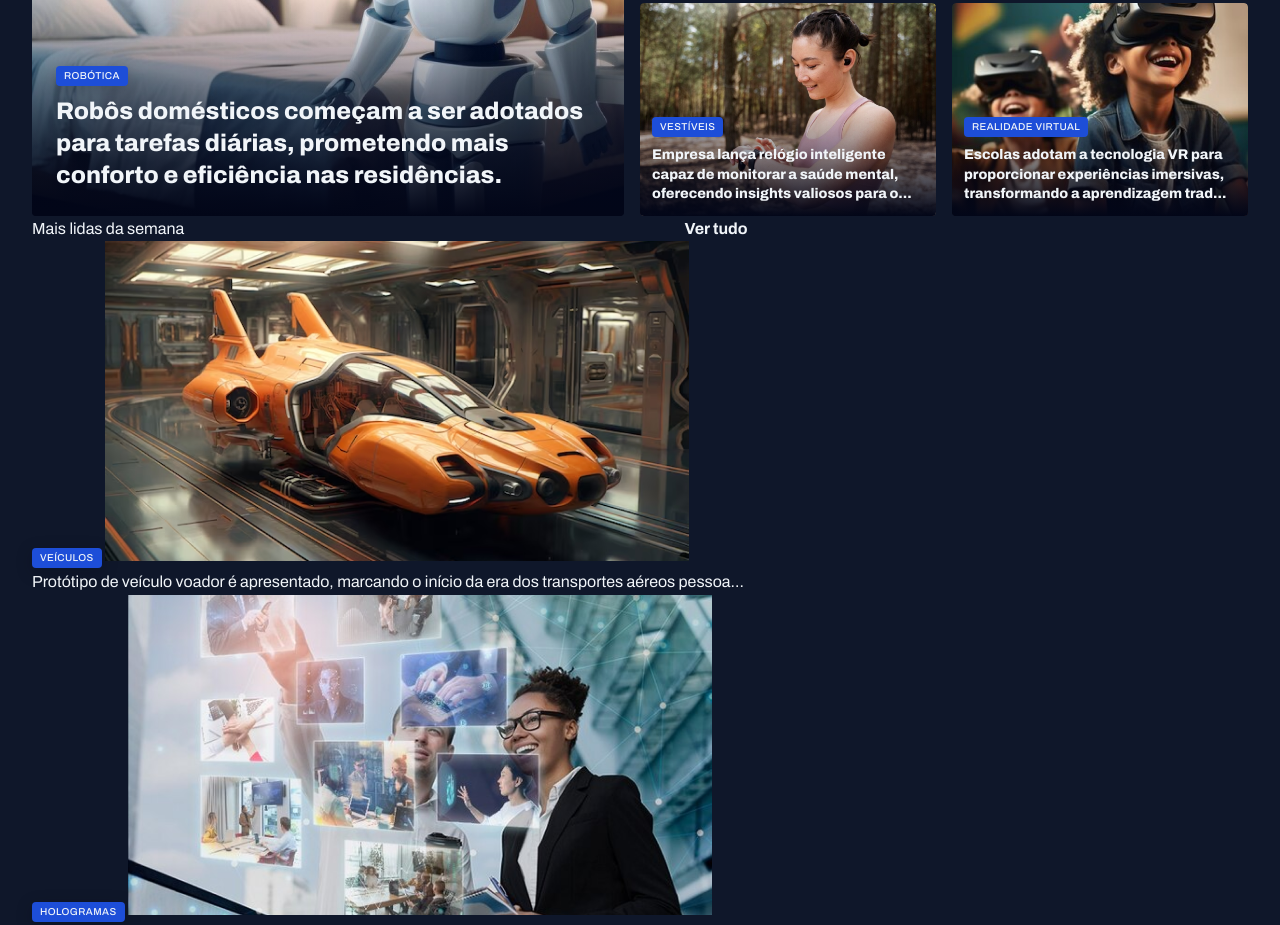
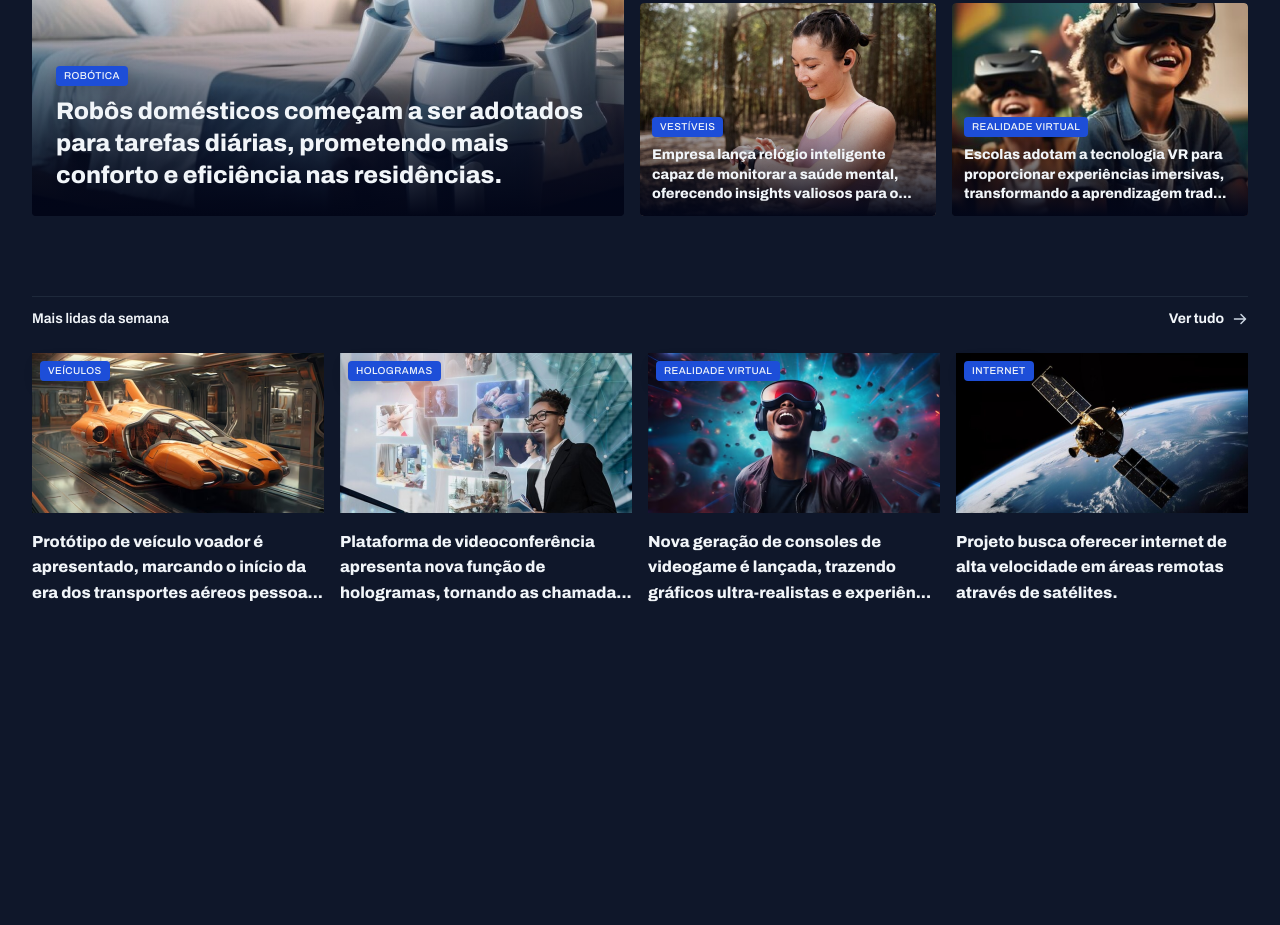
Before and after one commit to BrazDv/Portal-de-Noticias, a plain HTML site: page index.html in a window 1280 px wide. Shown: the part 394-1319 px from the top of the page. After the commit the page ends 1000 px from the top, so only its background shows below. Drawn offline with Linux system fonts and the light colour scheme.

Commit message:
Aplicando estilos na seção mais lidas da semana.

```diff
--- a/index.html
+++ b/index.html
@@ -26,7 +26,7 @@
       <img src="/assets/icons/MagnifyingGlass.svg" alt="[Icone de lupa para pesquisa]">
     </div>
    </nav>
-  <nav id="secondary" class="grid grid-flow-col">
+   <nav id="secondary" class="grid grid-flow-col">
     <a href="#">Inteligência Artificial</a>
     <a href="#">Blockchain</a>
     <a href="#">Hologramas</a>
@@ -34,11 +34,11 @@
     <a href="#">Vestíveis</a>
     <a href="#">Realidade Aumentada</a>
     <a href="#">Realidade  Virtual</a>
-  </nav>
+   </nav>
 
 
   </header>
-  <main class="container">
+  <main class=" grid container">
     <section id="featured" class="grid grid-flow-col gap-16">
       <figure class="card">
         <img src="./assets/images/Image 01.png" alt="Robôs domésticos começam a ser adotados para tarefas diárias, prometendo mais conforto e eficiência nas residências.">
@@ -101,7 +101,7 @@
           <span></span>
         </a>
       </header>
-      <div class="gap-16">
+      <div class="grid gap-16">
         <figure>
           <span class="content-tag">Veículos</span>
           <img src="./assets/images/Image 06.png" alt="">
--- a/styles/global.css
+++ b/styles/global.css
@@ -47,6 +47,7 @@ h1, h2, h3 {
 }
 main {
   margin-top: 40px;
+  gap: 80px;
 }
 .content-tag {
   display: inline-block;
--- a/styles/sections.css
+++ b/styles/sections.css
@@ -1,9 +1,28 @@
+section header {
+ border-top: 1px solid var(--stroke-color);
+ padding-block: 12px 24px;
+ font: var(--text-span);
+  a{
+   justify-self: end;
+   align-items: center;
+   gap: 8px;
+
+   span{
+     background-image: url(/assets/icons/ArrowRight.svg);
+     height: 16px;
+     width: 16px;
+   }
+   &:hover span{
+     background-image: url(/assets/icons/ArrowRight-Hover.svg);
+   }
+  }
+}
+
 #featured {
   img {
     height: 100%;
     object-fit: cover;
     border-radius: 4px;
-  }
   }
   .card {
     border-radius: 4px;
@@ -35,3 +54,26 @@
       }
     }
   }
+}
+
+#weekly {
+  &>div {
+    grid-template-columns: repeat(4, 292px);
+  }
+  img {
+    height: 160px;
+  }
+  figure {
+     position: relative;
+
+    .content-tag{
+      position: absolute;
+      top: 8px;
+      left: 8px;
+    }
+    p {
+      margin-top: 8px;
+      font-weight: 800;
+    }
+  }
+}
```
Lines whose indentation alone changed are shown as unchanged.
